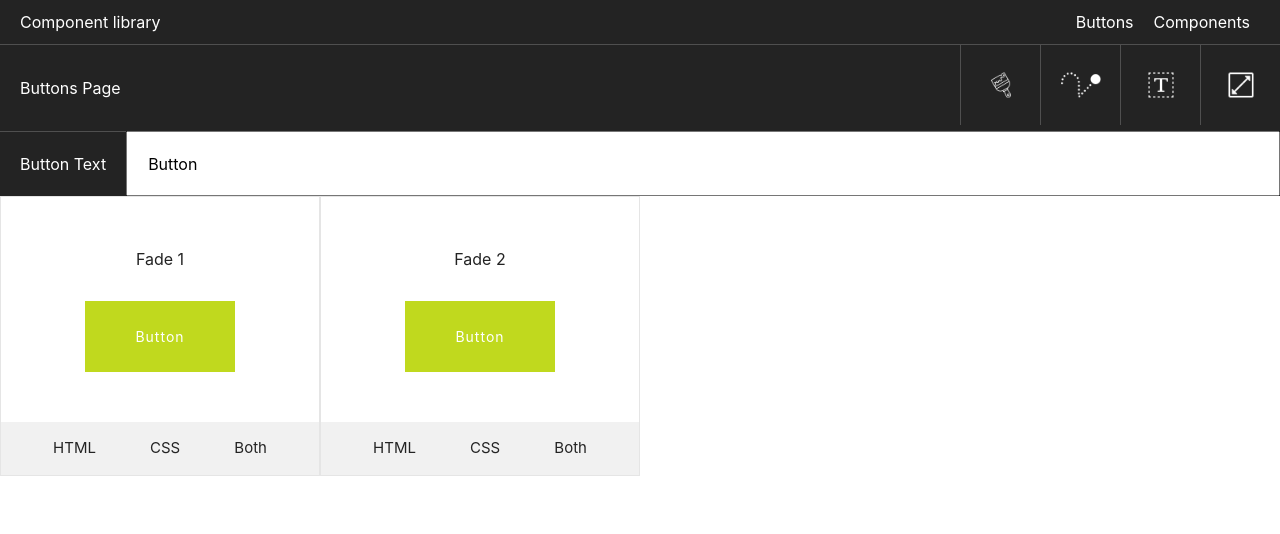
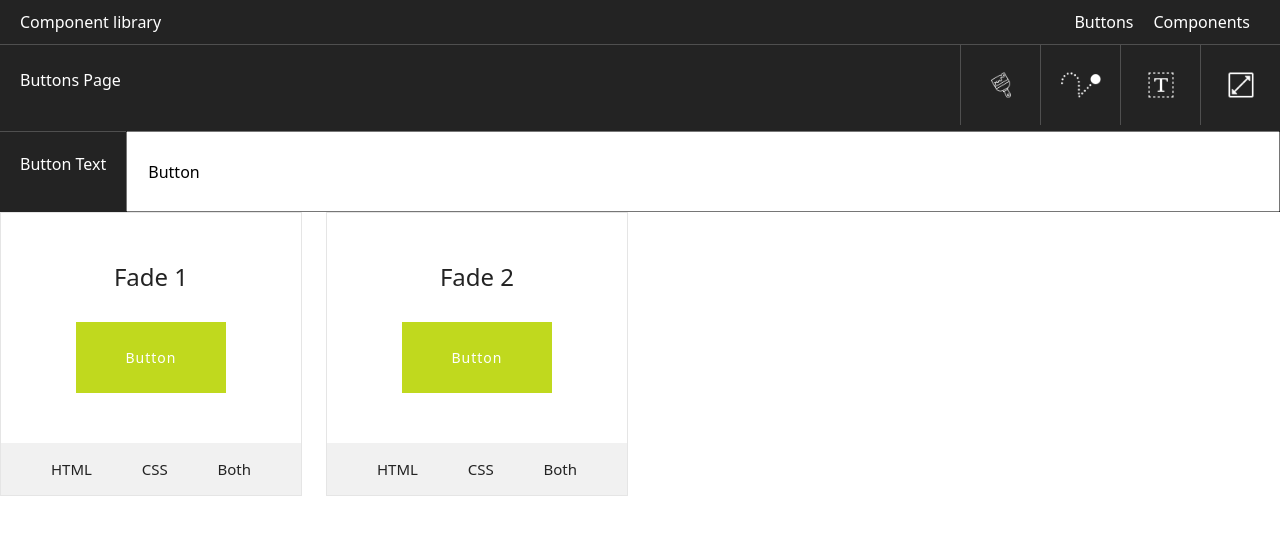
Before and after one commit to chris2733/complibrary, a Vue app: page /buttons in a window 1280 px wide. Shown: the top 534 px of the page. Built offline with nearby package versions, Linux system fonts and the light colour scheme.

Commit message:
Importing bootstrap, making button titles smaller

```diff
--- a/public/index.html
+++ b/public/index.html
@@ -5,7 +5,6 @@
     <meta http-equiv="X-UA-Compatible" content="IE=edge">
     <meta name="viewport" content="width=device-width,initial-scale=1.0">
     <link rel="icon" href="<%= BASE_URL %>favicon.ico">
-    <link rel="stylesheet" href="https://stackpath.bootstrapcdn.com/bootstrap/4.5.2/css/bootstrap.min.css" integrity="sha384-JcKb8q3iqJ61gNV9KGb8thSsNjpSL0n8PARn9HuZOnIxN0hoP+VmmDGMN5t9UJ0Z" crossorigin="anonymous">
     <title>Component Library</title>
   </head>
   <body>
--- a/src/buttonpage/components/ButtonTemplate.vue
+++ b/src/buttonpage/components/ButtonTemplate.vue
@@ -1,6 +1,6 @@
 <template>
     <div class="buttonWrap text-center" ref="buttonwrap" :data-button-key="buttonKey">
-        <h3 class="buttonWrap-title">{{ buttonData.name }}</h3>
+        <h4 class="buttonWrap-title">{{ buttonData.name }}</h4>
         <div class="buttonWrap-html" v-html="buttonData.html" ref="buttonHtml"></div>
         <buttons-data-bar :buttonData="dataToCopy"></buttons-data-bar>
     </div>
--- a/src/main.js
+++ b/src/main.js
@@ -3,6 +3,7 @@ import { createRouter, createWebHistory } from 'vue-router';
 
 // css
 import './scss/main.scss'
+import "bootstrap/dist/css/bootstrap.min.css";
 
 // app files
 import App from './App.vue'
```
